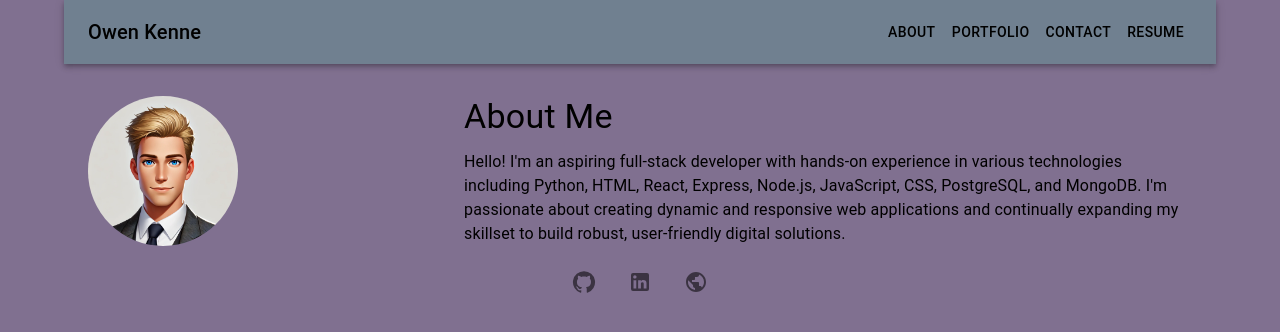
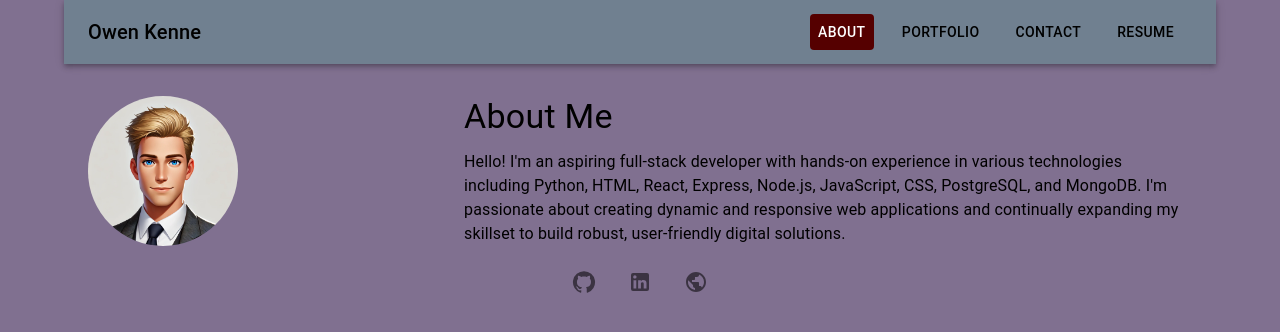
Before and after one commit to O-KenneDevWorks/portfolio-development-playground, a React (Vite) app: page /about in a window 1280 px wide. Shown: the top 332 px of the page. Built offline with nearby package versions, Linux system fonts and the light colour scheme.

Commit message:
Dedicated navigation component
Removed navigation from header and move to dedicated component

```diff
--- a/src/components/Header.jsx
+++ b/src/components/Header.jsx
@@ -1,24 +1,15 @@
-import { AppBar, Toolbar, Typography, Button, Box } from '@mui/material';
+// Header.jsx
+import { AppBar, Toolbar, Typography } from '@mui/material';
+import Navigation from './Navigation'; // Import the abstracted Navigation component
 
-export default function Header({ activeSection, setActiveSection }) {
+export default function Header() {
   return (
     <AppBar position="static">
       <Toolbar>
         <Typography variant="h6" sx={{ flexGrow: 1 }}>
           Owen Kenne
         </Typography>
-        <Box>
-          {['About', 'Portfolio', 'Contact', 'Resume'].map((section) => (
-            <Button
-              key={section}
-              color="inherit"
-              onClick={() => setActiveSection(section)}
-              variant={activeSection === section ? 'contained' : 'text'}
-            >
-              {section}
-            </Button>
-          ))}
-        </Box>
+        <Navigation />
       </Toolbar>
     </AppBar>
   );
--- /dev/null
+++ b/src/components/Navigation.jsx
@@ -0,0 +1,31 @@
+// Navigation.jsx
+import { Button, Box } from '@mui/material';
+import { NavLink } from 'react-router-dom';
+
+export default function Navigation() {
+  return (
+    <Box>
+      {['About', 'Portfolio', 'Contact', 'Resume'].map((section) => (
+        <Button
+          key={section}
+          component={NavLink}
+          to={`/${section.toLowerCase()}`}
+          sx={{
+            color: 'inherit', // Use theme color for text
+            textDecoration: 'none', // Remove default underline style
+            margin: '0 10px', // Add margin between buttons
+            '&.active': {
+              backgroundColor: 'secondary.main', // Highlight the active button
+              color: 'white', // White text for the active button
+            },
+            '&:hover': {
+              backgroundColor: 'primary.dark', // Darker color on hover
+            },
+          }}
+        >
+          {section}
+        </Button>
+      ))}
+    </Box>
+  );
+}
```
